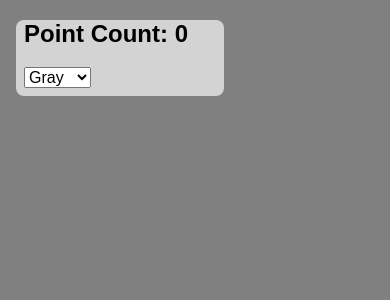
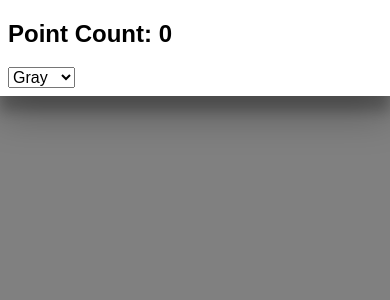
Before and after one commit to Creative-Coding-The-Hard-Way/react-p5-typescript-starter, a React app: page / in a window 390 px wide. Shown: the top 300 px of the page. Built offline with nearby package versions, Linux system fonts and the light colour scheme; the HTML template or start-up script is replaced by a standard one.

Commit message:
add a fake 'control panel' to the sketch

```diff
--- a/src/index.module.css
+++ b/src/index.module.css
@@ -1,20 +1,47 @@
-.mySketch {
+.mainAppDisplay {
   position: fixed;
-  z-index: -1;
-  top: 0;
-  left: 0;
   width: 100vw;
   height: 100vh;
   max-width: 100%;
   max-height: 100%;
+
+  display: grid;
+  grid-template-columns: auto 1fr 1fr 1fr 1fr 1fr;
+  grid-template-rows: 1fr 1fr 1fr;
+  gap: 0px 0px;
+  grid-template-areas:
+    "controlArea sketchArea sketchArea sketchArea sketchArea sketchArea"
+    "controlArea sketchArea sketchArea sketchArea sketchArea sketchArea"
+    "controlArea sketchArea sketchArea sketchArea sketchArea sketchArea";
 }
 
-.infoPanel {
-  background: lightgray;
-  width: 12rem;
-  margin: 1rem;
+.sketchArea {
+  grid-area: sketchArea;
+}
+
+.controlPanelArea {
+  grid-area: controlArea;
+  background: white;
+  box-shadow: 0 19px 38px rgba(0, 0, 0, 0.3), 0 15px 12px rgba(0, 0, 0, 0.22);
   padding: 0.5rem;
   padding-top: 0rem;
-  border-radius: 0.5rem;
   font-family: sans-serif;
+  min-width: 20ch;
 }
+
+@media (max-width: 1000px) {
+  .mainAppDisplay {
+    display: grid;
+    grid-template-columns: 1fr;
+    grid-template-rows: auto 1fr 1fr 1fr 1fr 1fr 1fr;
+    gap: 0px 0px;
+    grid-template-areas:
+      "controlArea"
+      "sketchArea"
+      "sketchArea"
+      "sketchArea"
+      "sketchArea"
+      "sketchArea"
+      "sketchArea";
+  }
+}
--- a/src/index.tsx
+++ b/src/index.tsx
@@ -10,8 +10,13 @@ import { useSnapshot } from "valtio";
 function App() {
   const snap = useSnapshot(store);
   return (
-    <div>
-      <div className={appCssClasses.infoPanel}>
+    <div className={appCssClasses.mainAppDisplay}>
+      <Sketch
+        impl={new MySketch()}
+        className={appCssClasses.sketchArea}
+        renderer="p2d"
+      ></Sketch>
+      <div className={appCssClasses.controlPanelArea}>
         <h2>Point Count: {snap.pointCount}</h2>
         <select
           value={snap.background}
@@ -24,11 +29,6 @@ function App() {
           <option value="gray">Gray</option>
         </select>
       </div>
-      <Sketch
-        impl={new MySketch()}
-        className={appCssClasses.mySketch}
-        renderer="p2d"
-      ></Sketch>
     </div>
   );
 }
--- a/src/sketch.ts
+++ b/src/sketch.ts
@@ -11,6 +11,16 @@ export const store = proxy<{ pointCount: number; background: BackgroundColor }>(
 export default class MySketch extends P5Sketch {
   points: { x: number; y: number }[] = [];
 
+  isOnCanvas(p: P5, x: number, y: number): boolean {
+    if (x < 0 || y < 0) {
+      return false;
+    }
+    if (x > p.width || y > p.height) {
+      return false;
+    }
+    return true;
+  }
+
   setup(p: P5): void {
     p.strokeWeight(10);
   }
@@ -18,7 +28,7 @@ export default class MySketch extends P5Sketch {
   draw(p: P5): void {
     p.background(store.background);
 
-    if (p.mouseIsPressed) {
+    if (p.mouseIsPressed && this.isOnCanvas(p, p.mouseX, p.mouseY)) {
       this.points.push({ x: p.mouseX, y: p.mouseY });
       store.pointCount = this.points.length;
     }
@@ -30,8 +40,10 @@ export default class MySketch extends P5Sketch {
     }
   }
 
-  mousePressed = () => {
-    this.points = [];
-    store.pointCount = this.points.length;
+  mousePressed = (p: P5) => {
+    if (this.isOnCanvas(p, p.mouseX, p.mouseY)) {
+      this.points = [];
+      store.pointCount = this.points.length;
+    }
   };
 }
```
